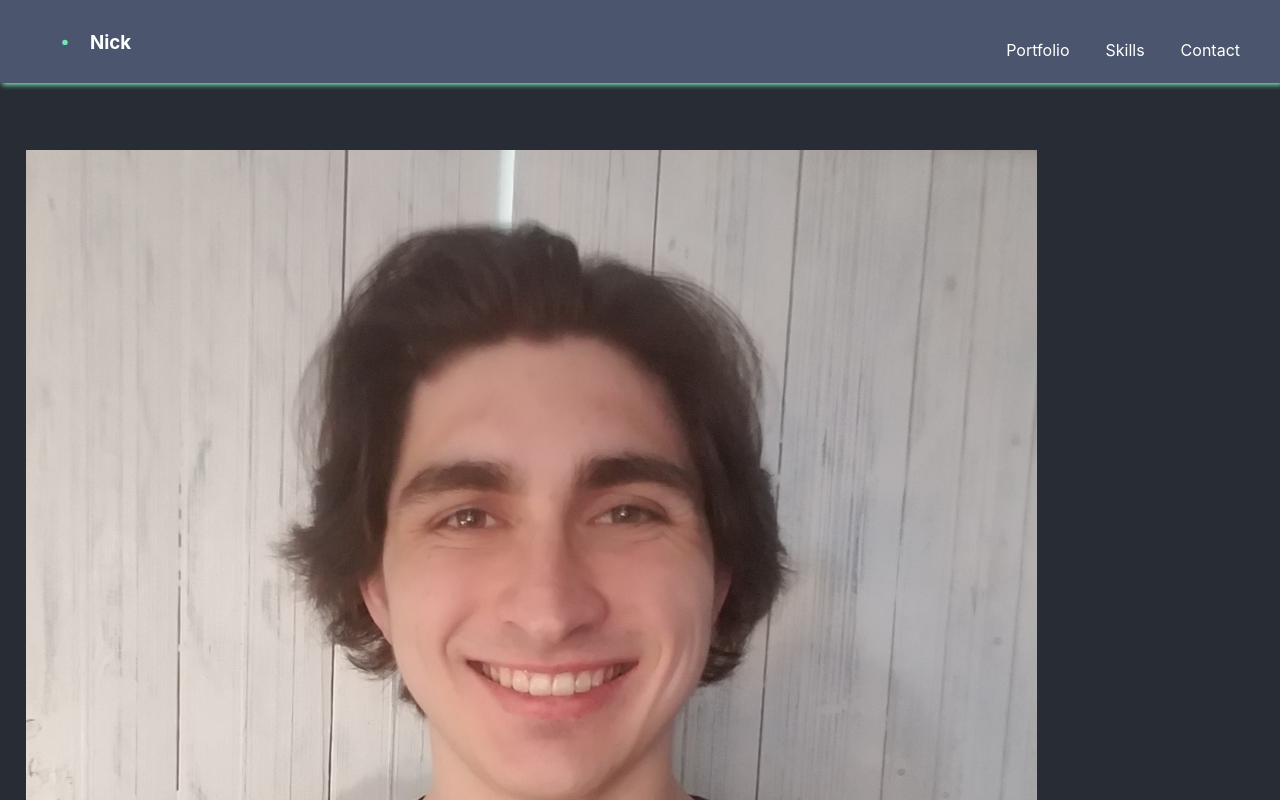
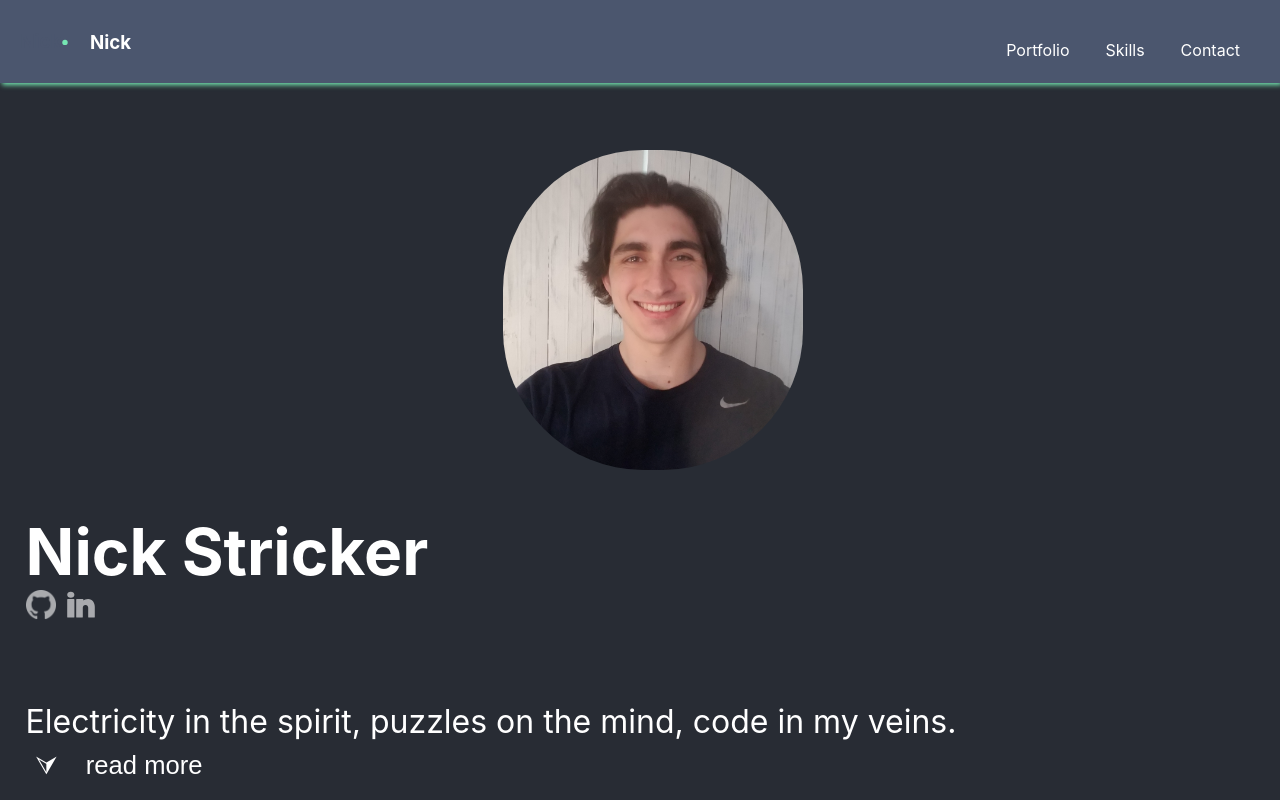
Before and after one commit to NickStrick/My-Portfolio, a React (Create React App) app in the folder portfolio/: page / in a window 1280 px wide. Shown: the top 800 px of the page. Built offline with nearby package versions, Linux system fonts and the light colour scheme.

Commit message:
added styling to home header

```diff
--- a/portfolio/src/components/Home.scss
+++ b/portfolio/src/components/Home.scss
@@ -16,10 +16,28 @@ $highlight: #76E7B3;
   }
 
 .App-header{
-    h1{
+    display: flex;
+    justify-content: flex-start;
+    align-items: flex-start;
+
+    margin-bottom: 50px;
+    #pfp{
+        width: 300px;
+        border-radius: 140px;
+        align-self: center;
+        justify-self: center;
+    }
+    .header-title{
+        margin-bottom: 50px;
+        h1{
+            margin-bottom: 0;
+            padding-bottom: 0;
+        }
+    }
+    #moto{
         margin-bottom: 0;
-        padding-bottom: 0;
     }
+
     //social icons
     .social-icons{
         display: flex;
```
